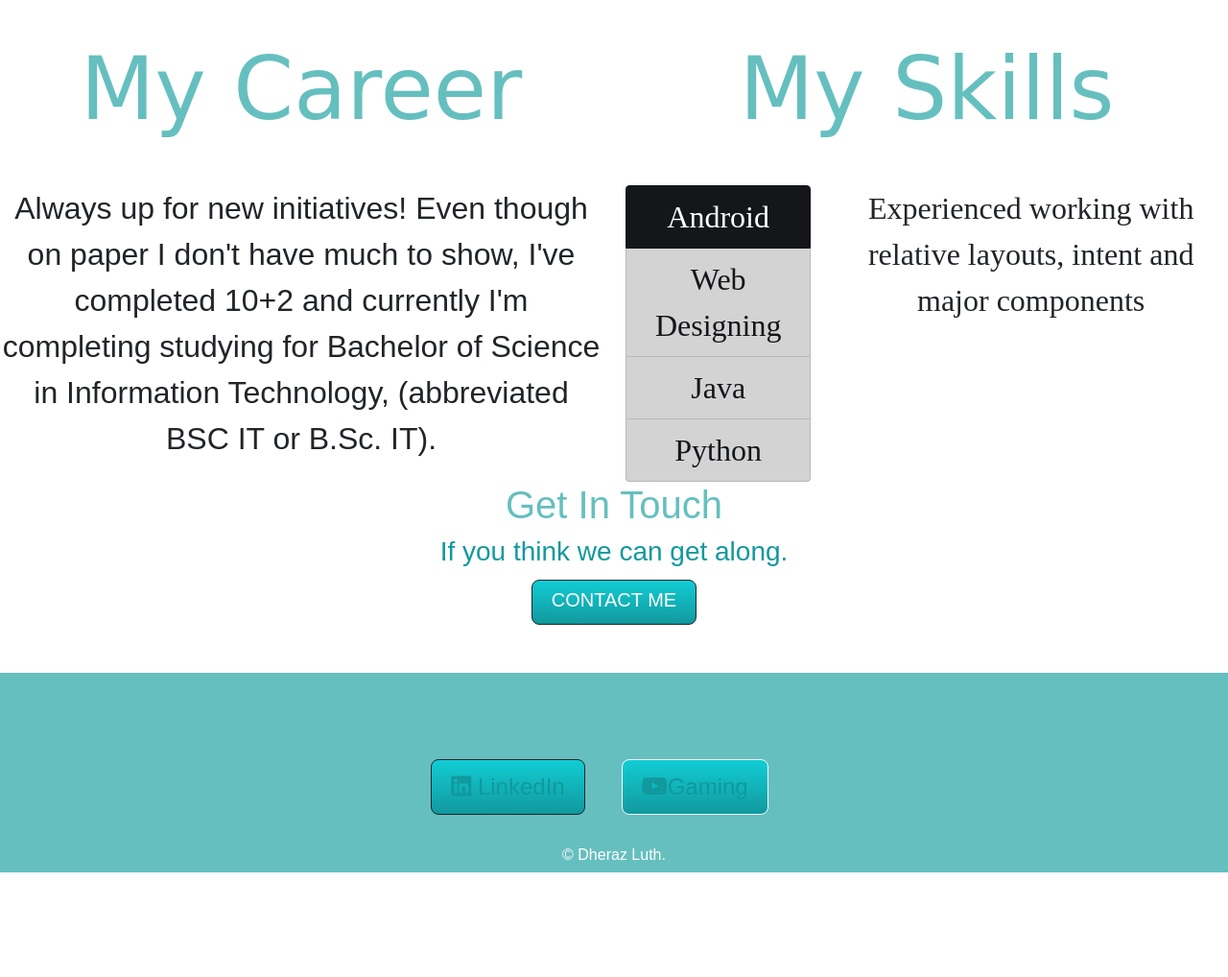
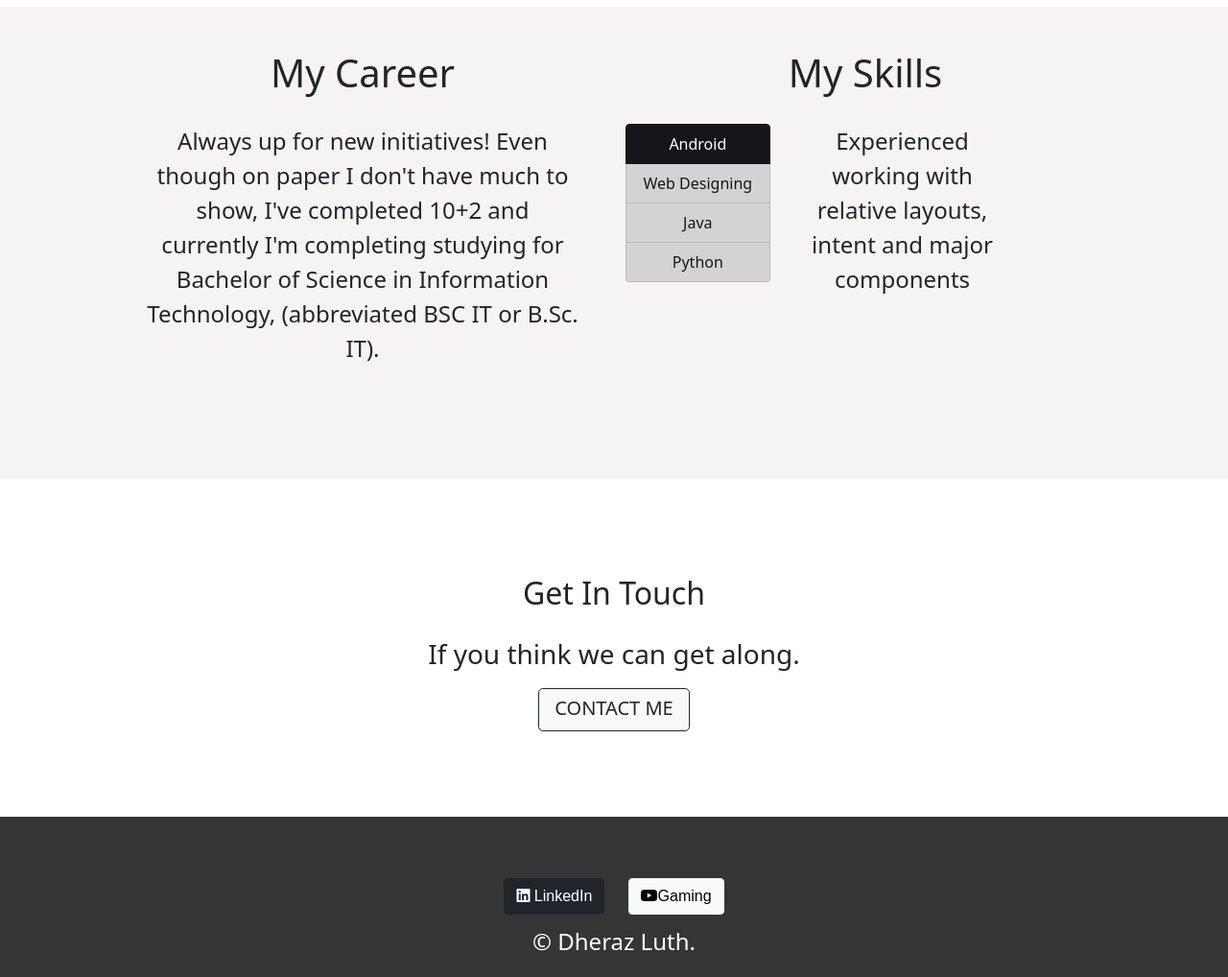
Before and after one commit to dheraz-1/cssresume, a plain HTML site: page index.html in a window 1280 px wide. Shown: the part 399-1417 px from the top of the page at 96% size. Before the commit the page ends 1308 px from the top, so only its background shows below. Drawn offline with nearby package versions, Linux system fonts and the light colour scheme.

Commit message:
Update styles.css

```diff
--- a/styles.css
+++ b/styles.css
@@ -1,163 +1,75 @@
+
 body{
-    text-align: center;
-    margin: 0;
-    font-family: 'Merriweather', serif;
-    font-size: 2em;
-
 
 }
 
 h1{
-    font-family: 'Sacramento', cursive;
-    font-size: 5.625rem;
-    margin: 10px auto;
-    color: #66BFBF;
-    line-height: 2;
+    padding-bottom: 15px;
+    line-height: 1.5;
+}
+
+h2,h3{
+    padding: 10px;
+}
+
+p{
+    font-size: 1.5rem;
+}
+
+
+/*Introduction*/
+
+.intro{
+    text-align: center;
+    padding: 7% 15%
+}
+
+.profile-pic{
+    float: left;
+    width: 60%;
+    margin: 0 15px 0 0
+}
+
+/*Career*/
+
+#career-and-skills{
+    background-color: #f5f4f2;
+    margin: auto;
+    text-align: center;
+    padding: 3% 10%
+}
+.career{
+margin: 0 5% 16%;
+}
 
 
 
+.tab-content{
+font-size: 1.5rem;
+line-height: 1.5;
+margin: auto 30px auto 0;
+width: 70%
 }
 
-h2{
-    font-family: 'Montserrat', sans-serif;
-    font-size: 2.5rem;
-    color: #66BFBF;
-    font-weight: normal;
+#contact{
+    text-align: center;
+    padding: 7% 15%;
 }
 
-p{
-    font-family: 'Montserrat', sans-serif;
-}
-
-h3{
-    font-family: 'Montserrat', sans-serif;
-    color: #11999E;
-    ;
-}
-a{
-    color: #11999E;
-}
-
-
-.top-container{
-    position: relative;
-    padding-top: 280px;
-    background-color:#E8F6EF;
-    bottom: 0px;
-
-
-}
-
-.middle-container{
-
-}
-
-.bottom-container{
-
-    position: relative;
-    bottom: 0px;
-
-
-    margin-top: 50px;
-
-    padding-bottom: 110px;
-     background-color: #66BFBF;
-
-}
-.bottom-cloud{
-    position: absolute;
-    left: 300px;
-    bottom: 300px;
-
-}
-
-.top-cloud{
-    top: 150px;
-    position: absolute;
-    right: 300px;
-}
-
-.skill-row{
-    width: 50%;
-    margin: 100px auto 100px auto;
-    text-align: left;
-    line-height: 2
-}
-
-.android{
-    width: 25%;
-    float:left;
-    margin-right: 30px;
-}
-
-.web{
-    width: 25%;
-    float: right;
-    margin-left: 30px;
-}
-
-.btn {
-  background: #11cdd4;
-  background-image: -webkit-linear-gradient(top, #11cdd4, #11999e);
-  background-image: -moz-linear-gradient(top, #11cdd4, #11999e);
-  background-image: -ms-linear-gradient(top, #11cdd4, #11999e);
-  background-image: -o-linear-gradient(top, #11cdd4, #11999e);
-  background-image: linear-gradient(to bottom, #11cdd4, #11999e);
-  -webkit-border-radius: 8;
-  -moz-border-radius: 8;
-  border-radius: 8px;
-  font-family: Arial;
-  color: #ffffff;
-  font-size: 20px;
-  padding: 10px 20px 10px 20px;
-  text-decoration: none;
-}
-
-.btn:hover {
-  background: #30e3cb;
-  background-image: -webkit-linear-gradient(top, #30e3cb, #2bc4ad);
-  background-image: -moz-linear-gradient(top, #30e3cb, #2bc4ad);
-  background-image: -ms-linear-gradient(top, #30e3cb, #2bc4ad);
-  background-image: -o-linear-gradient(top, #30e3cb, #2bc4ad);
-  background-image: linear-gradient(to bottom, #30e3cb, #2bc4ad);
-  text-decoration: none;
+#footer{
+    background-color: #363535;
+    text-align: center;
+    padding: 5% 15% 1%;
 }
 
 .footer-link{
-
-    text-align: center;
-    position: relative;
-    margin-right: 30px;
-    font-size: 1.5rem;
-    color: #11999E;
-    text-decoration: none;
-    top: 90px;
-
+    font-family: sans-serif;
+    margin: 0 10px;
 }
 
 .copyright{
+    position: relative;
+    top: 10px;
+    color: #fff;
 
-    position: relative;
-    top: 120px ;
-    bottom: 50px;
-    font-size: 1rem;
-    color: white;
 }
-
-.contact-me{
-    margin: auto;
-    text-align: center;
-    width: 75%;
-}
-
-hr{
-
-        border-style: dotted none none;
-        border-color: gray;
-        border-width: 5px;
-        width: 5%;
-    }
-
-.mountain{
-    padding-top: 30px;
-}
```
